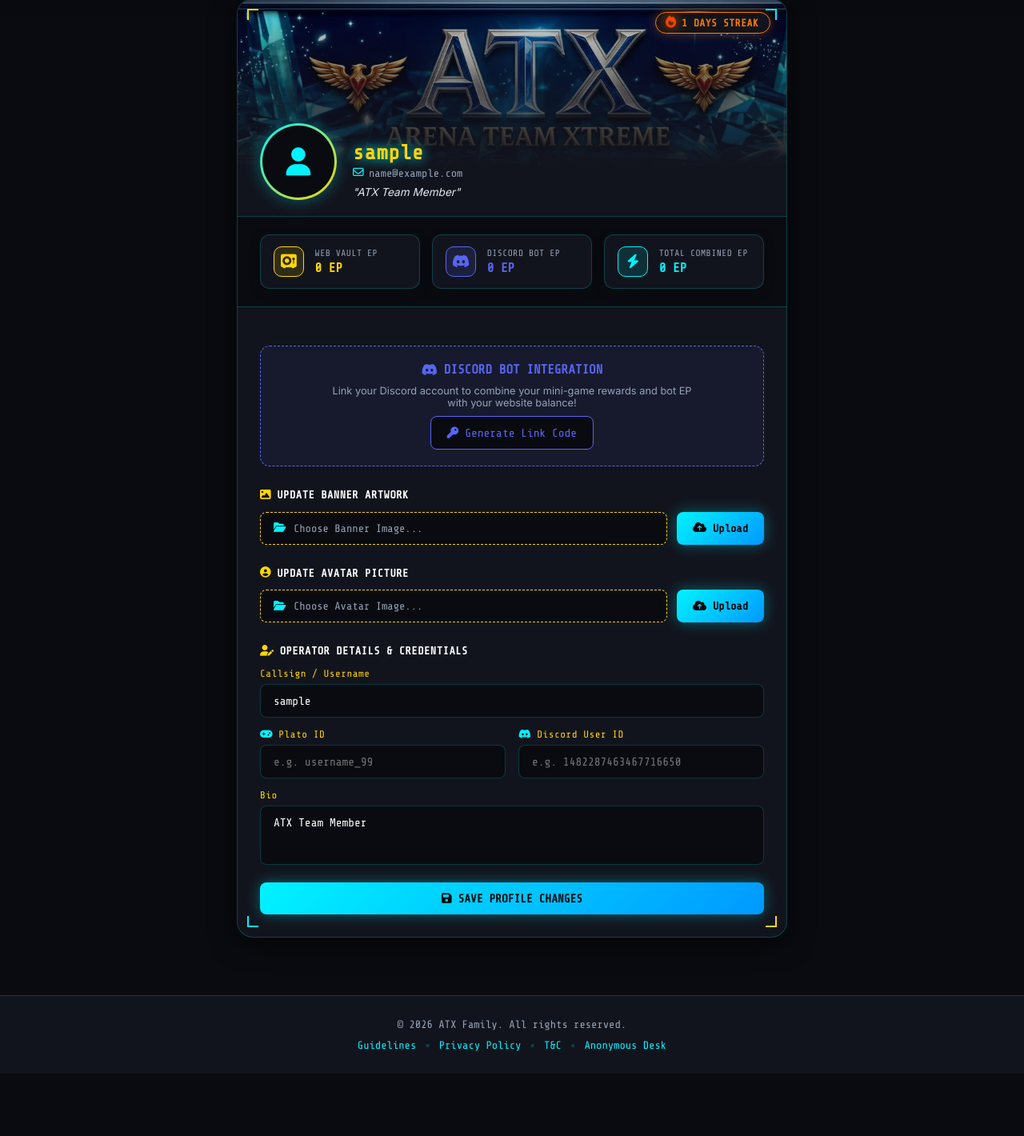
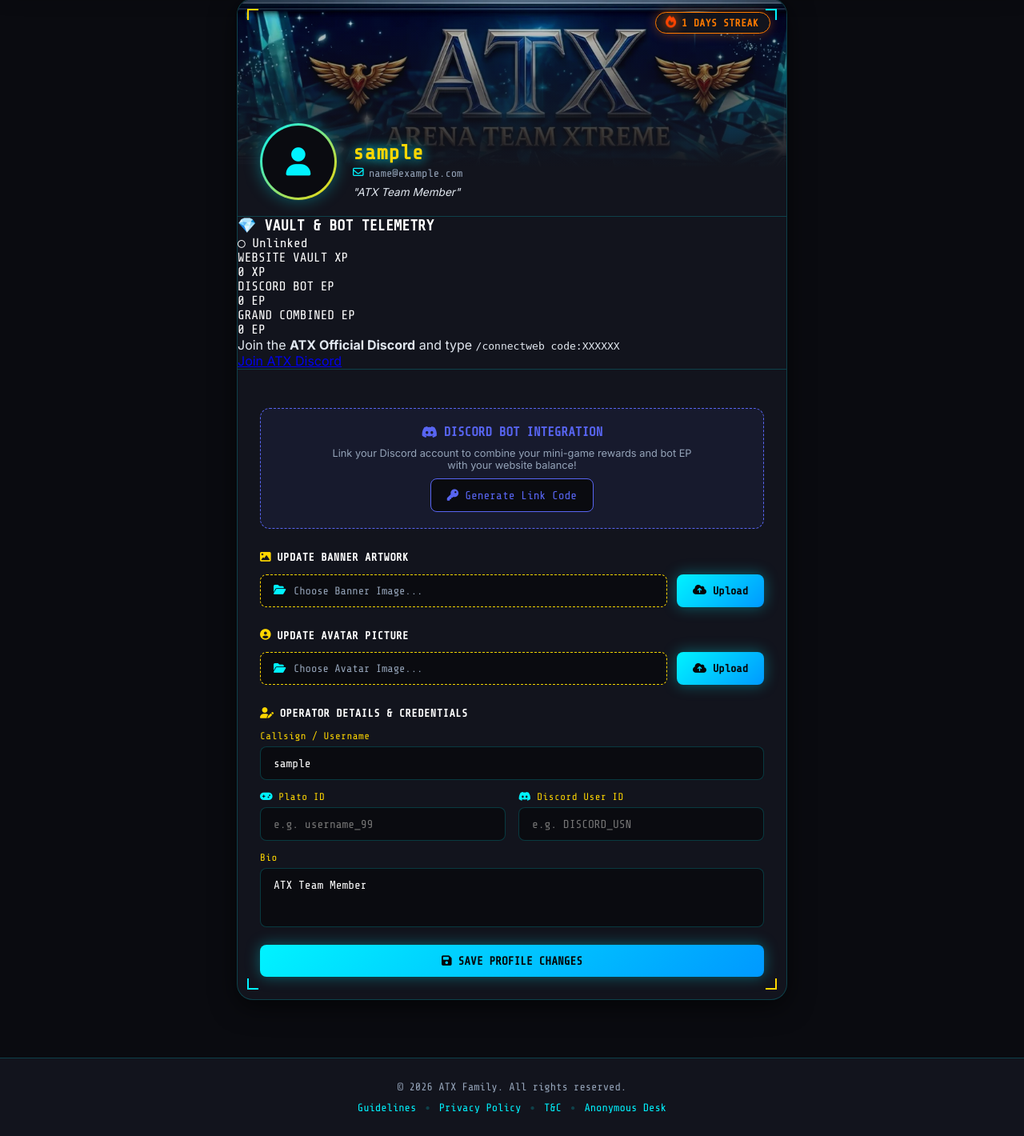
Before and after one commit to mangal2003/ATX-Family-v2, a Node server app: page /profile in a window 1280 px wide. Shown: the part 91-1511 px from the top of the page at 80% size. Before the commit the page ends 1433 px from the top, so only its background shows below. Run offline with Node 20, Linux system fonts and the light colour scheme; the visitor is signed in with stand-in values (Sample User, id 1); data comes from the database, SQL or seed files in the repository; data that the repository does not hold is empty; some libraries are stand-ins or nearby versions.

Commit message:
connected to website profiles

```diff
--- a/routes/user.js
+++ b/routes/user.js
@@ -7,32 +7,42 @@ const { ensureAuth } = require("../middleware/auth");
 const { upload } = require("../config/cloudinary");
 
 // GET /profile - Render Profile Page with Combined EP
-router.get("/profile", ensureAuth, async (req, res) => {
+router.get("/profile", async (req, res) => {
   try {
+    if (!req.user) {
+      return res.redirect("/auth/google");
+    }
+
+    // Refresh current web user
     const user = await User.findById(req.user._id);
 
-    // Fetch total botBalance from DiscordUser
-    let totalBotBalance = user.xpBalance || 0;
-    let isLinked = false;
+    let discordData = null;
+    let botEp = 0;
 
+    // Check if discordId is linked
     if (user.discordId) {
-      const dcUser =
-        (await DiscordUser.findOne({ discordId: user.discordId })) || null;
-      if (dcUser) {
-        totalBotBalance = dcUser.botBalance; // Single total stored in botBalance
-        isLinked = true;
+      // Find the user's Discord profile in the shared database
+      discordData = await DiscordUser.findOne({
+        discordId: user.discordId,
+      }).lean();
+      if (discordData) {
+        botEp = Number(discordData.botBalance) || 0;
       }
     }
 
+    const totalCombinedEp = (user.xpBalance || 0) + botEp;
+
     res.render("profile", {
-      title: `${user.username}'s Profile | ATX`,
       user,
-      totalBotBalance,
-      isLinked,
+      discordUser: discordData,
+      botEp,
+      totalCombinedEp,
     });
   } catch (err) {
     console.error("[PROFILE LOAD ERROR]:", err);
-    res.redirect("/");
+    res
+      .status(500)
+      .render("error", { message: "Failed to load profile telemetry." });
   }
 });
 
@@ -57,7 +67,44 @@ router.post("/profile/generate-connect-code", ensureAuth, async (req, res) => {
       .json({ success: false, message: "Could not generate link code." });
   }
 });
+// GET /api/user/balance-sync
+router.get("/api/user/balance-sync", async (req, res) => {
+  try {
+    if (!req.user) {
+      return res.status(401).json({ error: "Unauthorized" });
+    }
 
+    const user = await User.findById(req.user._id).select(
+      "discordId xpBalance username",
+    );
+    if (!user) return res.status(404).json({ error: "User not found" });
+
+    let botBalance = 0;
+    let discordLinked = false;
+
+    if (user.discordId) {
+      const dcUser = await DiscordUser.findOne({ discordId: user.discordId })
+        .select("botBalance chatStats gameStats")
+        .lean();
+
+      if (dcUser) {
+        discordLinked = true;
+        botBalance = dcUser.botBalance || 0;
+      }
+    }
+
+    return res.json({
+      success: true,
+      discordLinked,
+      webXp: user.xpBalance || 0,
+      botBalance,
+      totalBalance: (user.xpBalance || 0) + botBalance,
+    });
+  } catch (err) {
+    console.error("[BALANCE SYNC ERROR]:", err);
+    res.status(500).json({ error: "Failed to sync balances" });
+  }
+});
 // POST /profile/update - Update Username, Plato ID, Discord ID, & Bio
 router.post("/profile/update", ensureAuth, async (req, res) => {
   try {
--- a/views/profile.ejs
+++ b/views/profile.ejs
@@ -97,43 +97,68 @@
                     <hr class="profile-divider">
 
                     <!-- Stats Grid: Includes Web EP, Discord Bot EP, and Combined Total -->
-                    <div class="profile-stats-grid">
-                        <div class="stat-card">
-                            <div class="stat-icon-pod gold-icon">
-                                <i class="fa-solid fa-vault"></i>
+                    <!-- Unified EP Display Widget -->
+                    <div class="bg-[#121722] border border-gray-800 rounded-2xl p-6 mb-6">
+                        <div class="flex items-center justify-between mb-4">
+                            <h3
+                                class="text-white font-extrabold text-sm uppercase tracking-wider flex items-center gap-2">
+                                <span class="text-cyan-400">💎</span> Vault & Bot Telemetry
+                            </h3>
+                            <% if (user.discordId) { %>
+                                <span
+                                    class="px-2.5 py-1 rounded-full text-[11px] font-mono font-bold bg-emerald-500/10 text-emerald-400 border border-emerald-500/30">
+                                    ● ATX Linked
+                                </span>
+                                <% } else { %>
+                                    <span
+                                        class="px-2.5 py-1 rounded-full text-[11px] font-mono font-bold bg-amber-500/10 text-amber-400 border border-amber-500/30">
+                                        ○ Unlinked
+                                    </span>
+                                    <% } %>
+                        </div>
+
+                        <div class="grid grid-cols-1 sm:grid-cols-3 gap-3">
+                            <!-- Web Vault XP -->
+                            <div class="bg-[#0b0e14] p-4 rounded-xl border border-gray-800">
+                                <div class="text-[11px] text-gray-500 uppercase font-mono mb-1">Website Vault XP</div>
+                                <div class="text-xl sm:text-2xl font-black text-white font-mono">
+                                    <%= (user.xpBalance || 0).toLocaleString() %> <span
+                                            class="text-xs text-gray-400">XP</span>
+                                </div>
                             </div>
-                            <div class="stat-info">
-                                <span class="stat-label">WEB VAULT EP</span>
-                                <h4 class="gold-text">
-                                    <%= (user.xpBalance || 0).toLocaleString() %> EP
-                                </h4>
+
+                            <!-- Discord Bot Balance -->
+                            <div class="bg-[#0b0e14] p-4 rounded-xl border border-gray-800">
+                                <div class="text-[11px] text-cyan-400 uppercase font-mono mb-1">Discord Bot EP</div>
+                                <div class="text-xl sm:text-2xl font-black text-cyan-300 font-mono">
+                                    <%= botEp.toLocaleString() %> <span class="text-xs text-gray-400">EP</span>
+                                </div>
+                            </div>
+
+                            <!-- Combined Net -->
+                            <div
+                                class="bg-[#0b0e14] p-4 rounded-xl border border-cyan-500/40 shadow-sm shadow-cyan-500/10">
+                                <div class="text-[11px] text-amber-400 uppercase font-mono mb-1">Grand Combined EP</div>
+                                <div class="text-xl sm:text-2xl font-black text-amber-300 font-mono">
+                                    <%= totalCombinedEp.toLocaleString() %> <span
+                                            class="text-xs text-gray-400">EP</span>
+                                </div>
                             </div>
                         </div>
 
-                        <div class="stat-card">
-                            <div class="stat-icon-pod"
-                                style="background: rgba(88,101,242,0.15); color: #5865f2; border: 1px solid #5865f2;">
-                                <i class="fa-brands fa-discord"></i>
+                        <% if (!user.discordId) { %>
+                            <div
+                                class="mt-4 pt-4 border-t border-gray-800 flex flex-col sm:flex-row items-center justify-between gap-3">
+                                <p class="text-xs text-gray-400">
+                                    Join the <strong class="text-white">ATX Official Discord</strong> and type <code
+                                        class="text-cyan-400">/connectweb code:<%= user.connectionCode || 'XXXXXX' %></code>
+                                </p>
+                                <a href="https://discord.gg/atxfamily" target="_blank"
+                                    class="px-4 py-2 bg-indigo-600 hover:bg-indigo-500 text-white font-bold text-xs rounded-xl transition">
+                                    Join ATX Discord
+                                </a>
                             </div>
-                            <div class="stat-info">
-                                <span class="stat-label">DISCORD BOT EP</span>
-                                <h4 style="color: #5865f2;">
-                                    <%= (locals.discordEp || 0).toLocaleString() %> EP
-                                </h4>
-                            </div>
-                        </div>
-
-                        <div class="stat-card">
-                            <div class="stat-icon-pod cyan-icon">
-                                <i class="fa-solid fa-bolt"></i>
-                            </div>
-                            <div class="stat-info">
-                                <span class="stat-label">TOTAL COMBINED EP</span>
-                                <h4 class="cyan-text">
-                                    <%= (locals.totalCombinedEp || user.xpBalance || 0).toLocaleString() %> EP
-                                </h4>
-                            </div>
-                        </div>
+                            <% } %>
                     </div>
 
                     <hr class="profile-divider">
@@ -234,7 +259,7 @@
                                         <i class="fa-brands fa-discord cyan-text"></i> Discord User ID
                                     </label>
                                     <input type="text" id="discordId" name="discordId"
-                                        value="<%= user.discordId || '' %>" placeholder="e.g. 1482287463467716650"
+                                        value="<%= user.discordId || '' %>" placeholder="e.g. DISCORD_USN"
                                         class="cyber-input">
                                 </div>
                             </div>
```
